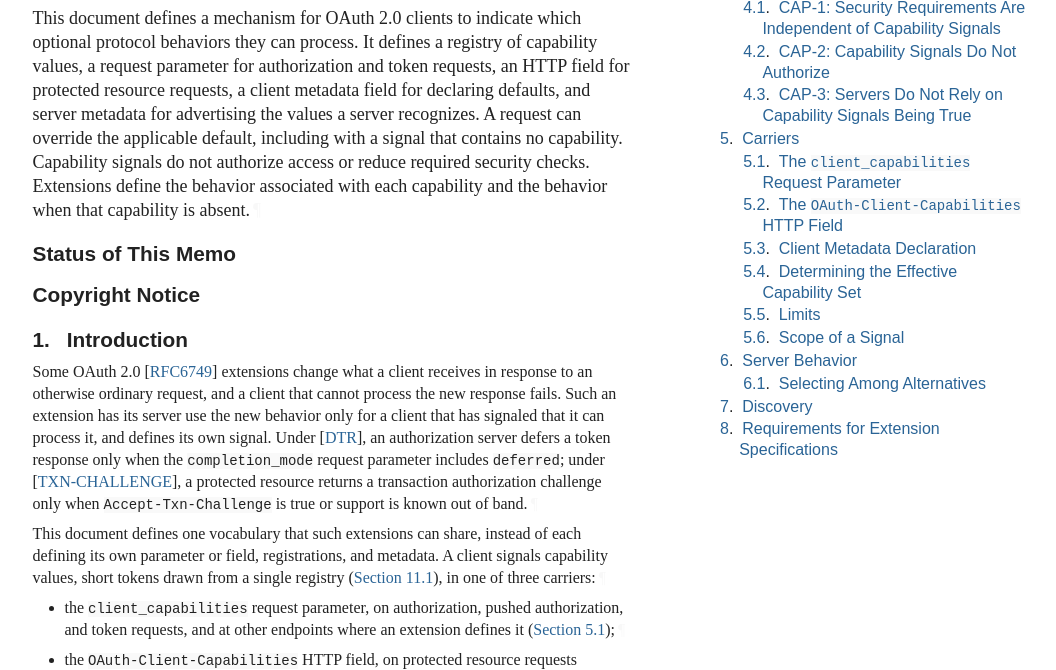
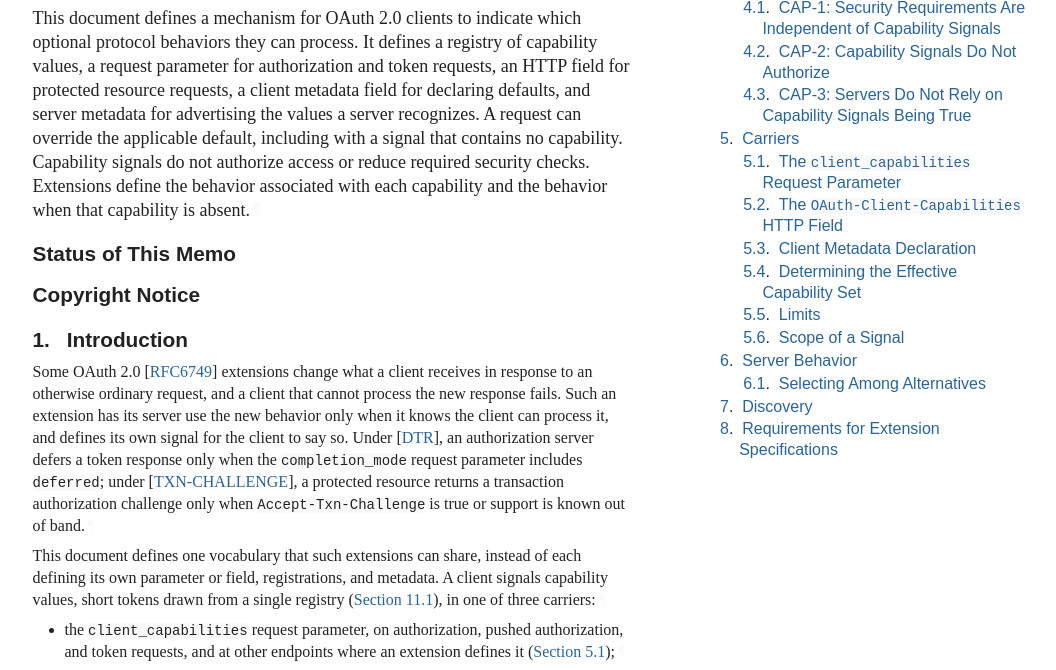
Before and after one commit to mcguinness/draft-mcguinness-oauth-client-capabilities, a plain HTML site: page restructure-pass-2/draft-mcguinness-oauth-client-capabilities.html in a window 1280 px wide. Shown: the part 341-1011 px from the top of the page, without its empty margins (92-1148 px from the left). Drawn offline with Linux system fonts and the light colour scheme; a web font is replaced by a local one.

Commit message:
Script updating gh-pages from b8c3dfb. [ci skip]

```diff
--- a/restructure-pass-2/draft-mcguinness-oauth-client-capabilities.html
+++ b/restructure-pass-2/draft-mcguinness-oauth-client-capabilities.html
@@ -1378,8 +1378,9 @@ with each capability and the behavior when that capability is absent.<a href="#s
       </h2>
 <p id="section-1-1">Some OAuth 2.0 <span>[<a href="#RFC6749" class="cite xref">RFC6749</a>]</span> extensions change what a client receives in response
 to an otherwise ordinary request, and a client that cannot process the new
-response fails. Such an extension has its server use the new behavior only for
-a client that has signaled that it can process it, and defines its own signal.
+response fails. Such an extension has its server use the new behavior only when
+it knows the client can process it, and defines its own signal for the client
+to say so.
 Under <span>[<a href="#DTR" class="cite xref">DTR</a>]</span>, an authorization server defers a token response only when the
 <code>completion_mode</code> request parameter includes <code>deferred</code>; under
 <span>[<a href="#TXN-CHALLENGE" class="cite xref">TXN-CHALLENGE</a>]</span>, a protected resource returns a transaction authorization
```
Also changed, not shown: restructure-pass-2/draft-mcguinness-oauth-client-capabilities.txt.
